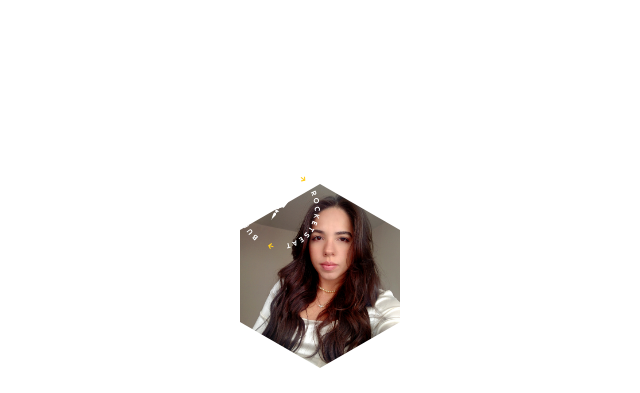
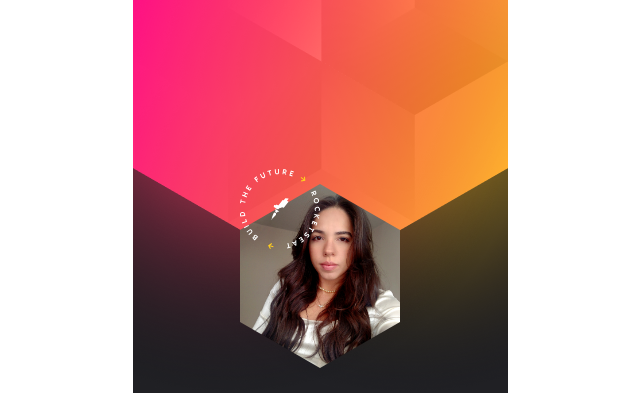
Before and after one commit to catherinealmeida/badge-nlw, a plain HTML site: page index.html in a window 1280 px wide. Shown: the top 393 px of the page, without its empty margins (320-960 px from the left). Drawn offline with Linux system fonts and the light colour scheme.

Commit message:
Update style.css

```diff
--- a/style.css
+++ b/style.css
@@ -18,7 +18,7 @@ body {
 
 }
 main {
-  background: url(/Mobile.png);
+  background: url(images/Mobile.png);
   width: 375px;
   height: 812px;
 }
```
